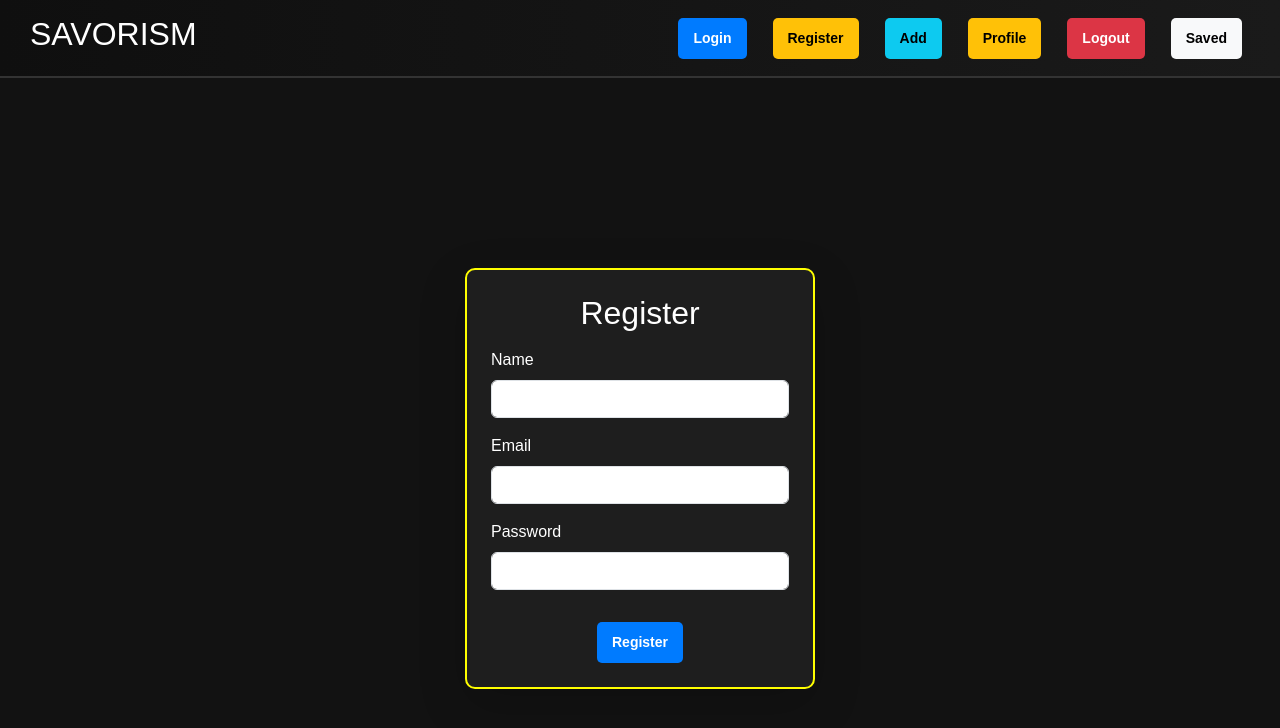
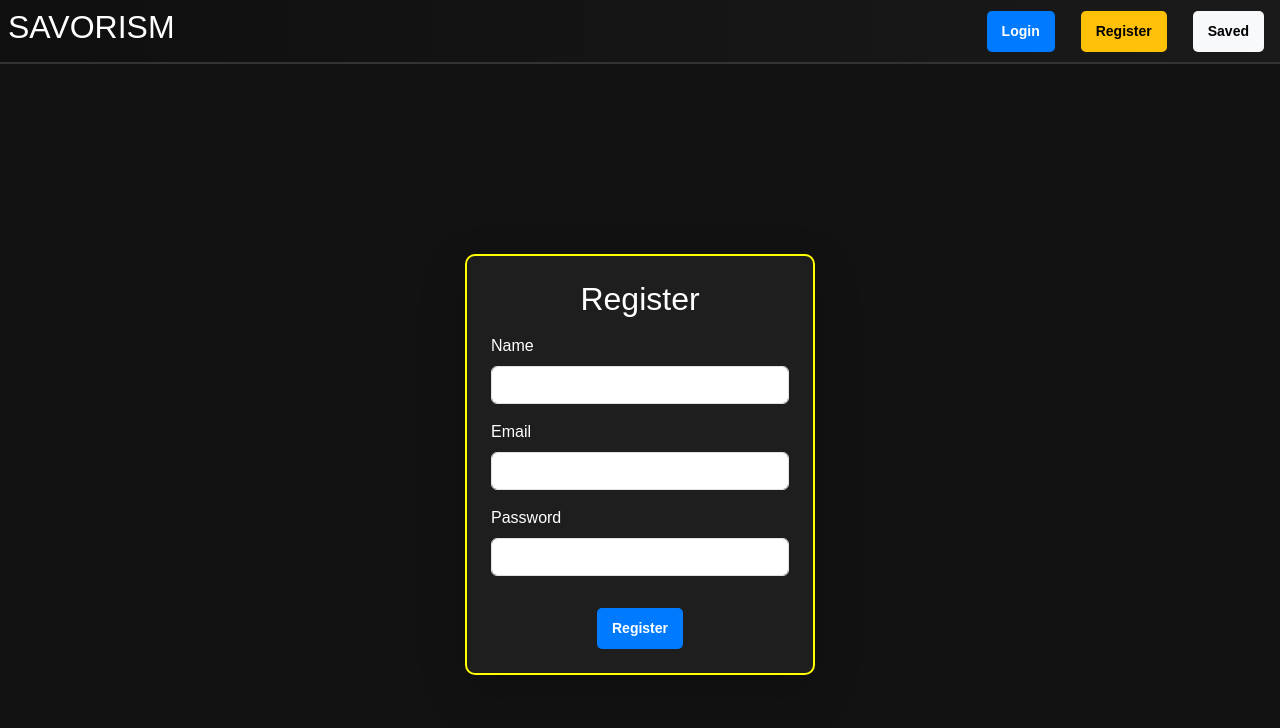
Before and after one commit to Mubashsheera0509/recipe-client, a React (Vite) app: page /register in a window 1280 px wide. Shown: the top 728 px of the page. Built offline with nearby package versions, Linux system fonts and the light colour scheme.

Commit message:
Update Navbar.jsx

```diff
--- a/src/components/Navbar.jsx
+++ b/src/components/Navbar.jsx
@@ -1,24 +1,43 @@
-import React from 'react'
-import { Link } from 'react-router-dom';
+import React, { useContext } from "react";
+import { Link } from "react-router-dom";
+import { AppContext } from "../context/App_Context";
 
 const Navbar = () => {
+  const { isAuthenticated, logOut } = useContext(AppContext);
+
   return (
-    <>
-
-    <div className="navbar-container">
-    <h2 className="logo">SAVORISM</h2>
-    <div className="nav-buttons">
-      <Link to={"/login"} className="btn btn-primary mx-2">Login</Link>
-      <Link to={"/register"}className="btn btn-warning mx-2">Register</Link>
-      <Link to={"/add"} className="btn btn-info mx-2">Add</Link>
-      <Link to={"/profile"} className="btn btn-warning mx-2">Profile</Link>
-      <button className="btn btn-danger mx-2">Logout</button>
-      <Link to={"/saved"}className="btn btn-light mx-2">Saved</Link>
+    <div className="navbar-container bg-dark p-2 d-flex justify-content-between align-items-center">
+      <Link to="/" className="text-white text-decoration-none">
+        <h2>SAVORISM</h2>
+      </Link>
+      <div className="nav-buttons d-flex align-items-center">
+        {isAuthenticated ? (
+          <>
+            <Link to="/add" className="btn btn-info mx-2">
+              Add
+            </Link>
+            <Link to="/profile" className="btn btn-warning mx-2">
+              Profile
+            </Link>
+            <button className="btn btn-danger mx-2" onClick={logOut}>
+              Logout
+            </button>
+          </>
+        ) : (
+          <>
+            <Link to="/login" className="btn btn-primary mx-2">
+              Login
+            </Link>
+            <Link to="/register" className="btn btn-warning mx-2">
+              Register
+            </Link>
+          </>
+        )}
+        <Link to="/saved" className="btn btn-light mx-2">
+          Saved
+        </Link>
       </div>
-
-      </div>
-
-    </>
+    </div>
   );
 };
 
```
